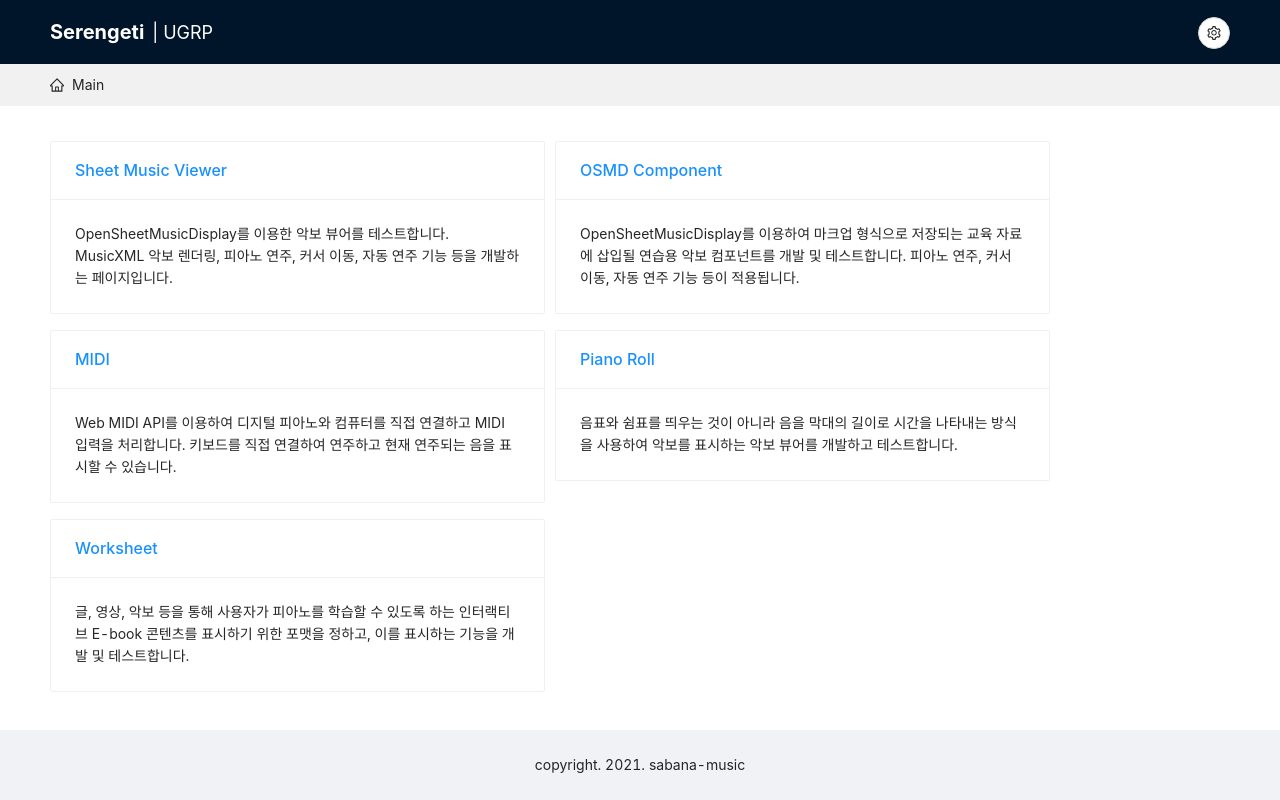
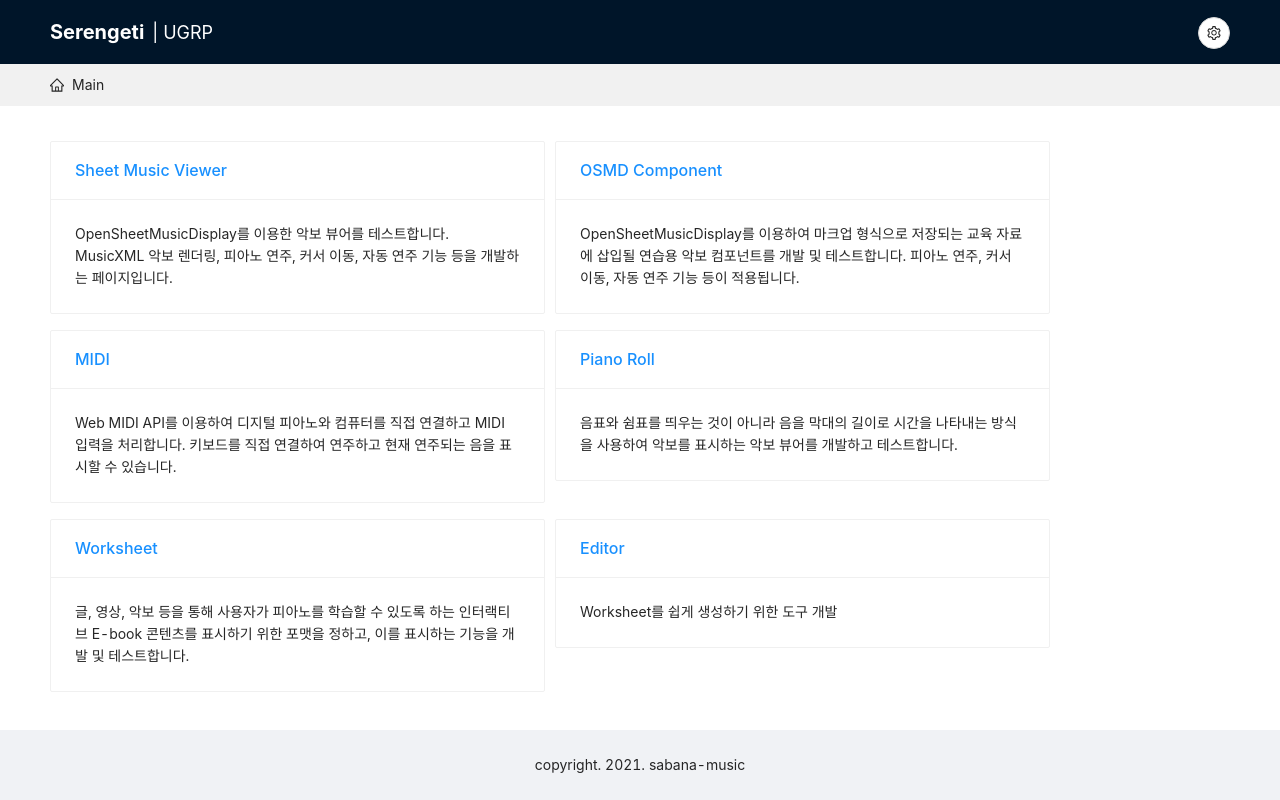
Before and after one commit to iomeone/serengetiWebPiano, a React (Create React App) app: page / in a window 1280 px wide. Built offline with nearby package versions, Linux system fonts and the light colour scheme.

Commit message:
에디터 라우트 추가

```diff
--- a/src/App.tsx
+++ b/src/App.tsx
@@ -19,6 +19,7 @@ import MIDIRoute from 'routes/MIDIRoute';
 import PianoRollRoute from 'routes/PianoRollRoute';
 import WorksheetRoute from 'routes/WorksheetRoute';
 import { Size } from 'constants/layout';
+import EditorRoute from 'routes/EditorRoute';
 
 const hMargin = Size.hMargin;
 
@@ -96,6 +97,11 @@ const routeMap: BreadCrumbMap = {
   '/worksheet/:name': {
     routeName: 'Worksheet',
     component: WorksheetRoute,
+    exact: true,
+  },
+  '/editor': {
+    routeName: 'Editor',
+    component: EditorRoute,
     exact: true,
   },
 };
--- a/src/routes/MainRoute.tsx
+++ b/src/routes/MainRoute.tsx
@@ -45,6 +45,11 @@ const items: RouteCard[] = [
     description:
       '글, 영상, 악보 등을 통해 사용자가 피아노를 학습할 수 있도록 하는 인터랙티브 E-book 콘텐츠를 표시하기 위한 포맷을 정하고, 이를 표시하는 기능을 개발 및 테스트합니다.',
   },
+  {
+    title: 'Editor',
+    path: '/editor',
+    description: 'Worksheet를 쉽게 생성하기 위한 도구 개발',
+  },
 ];
 
 export default function MainRoute() {
```
